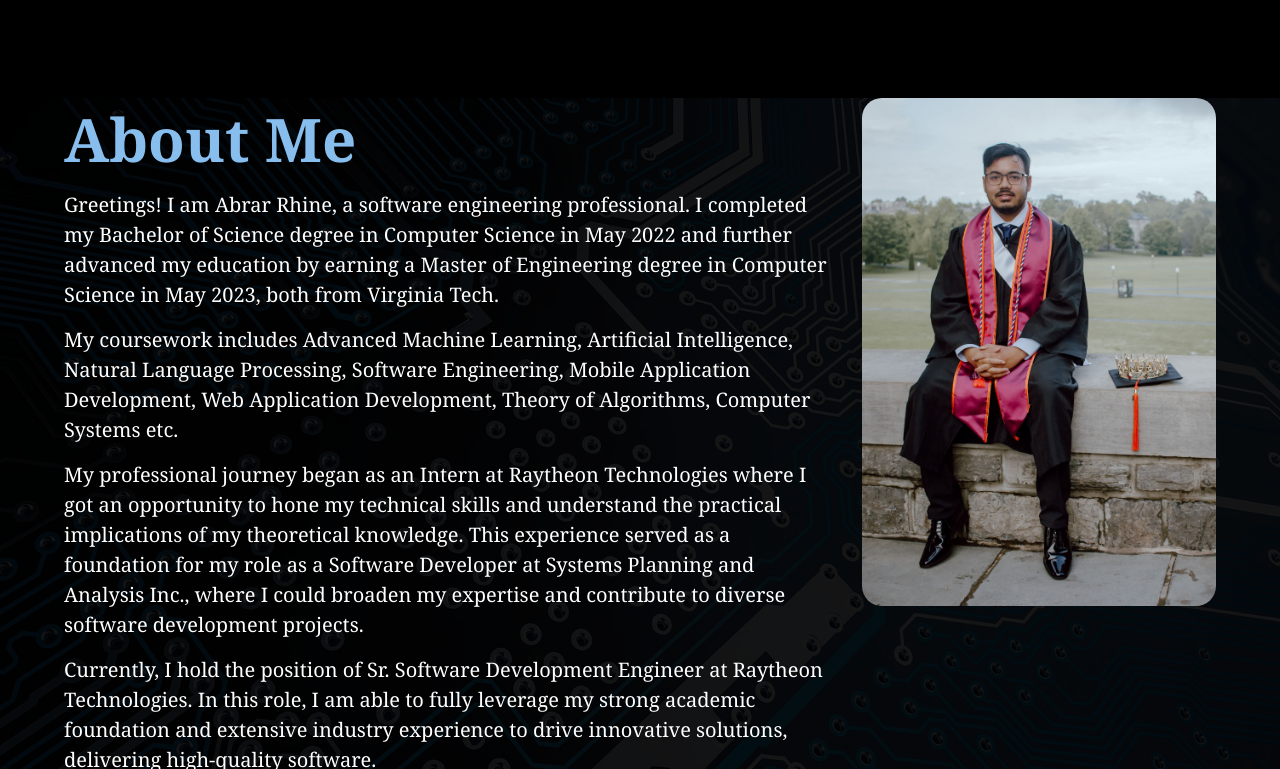
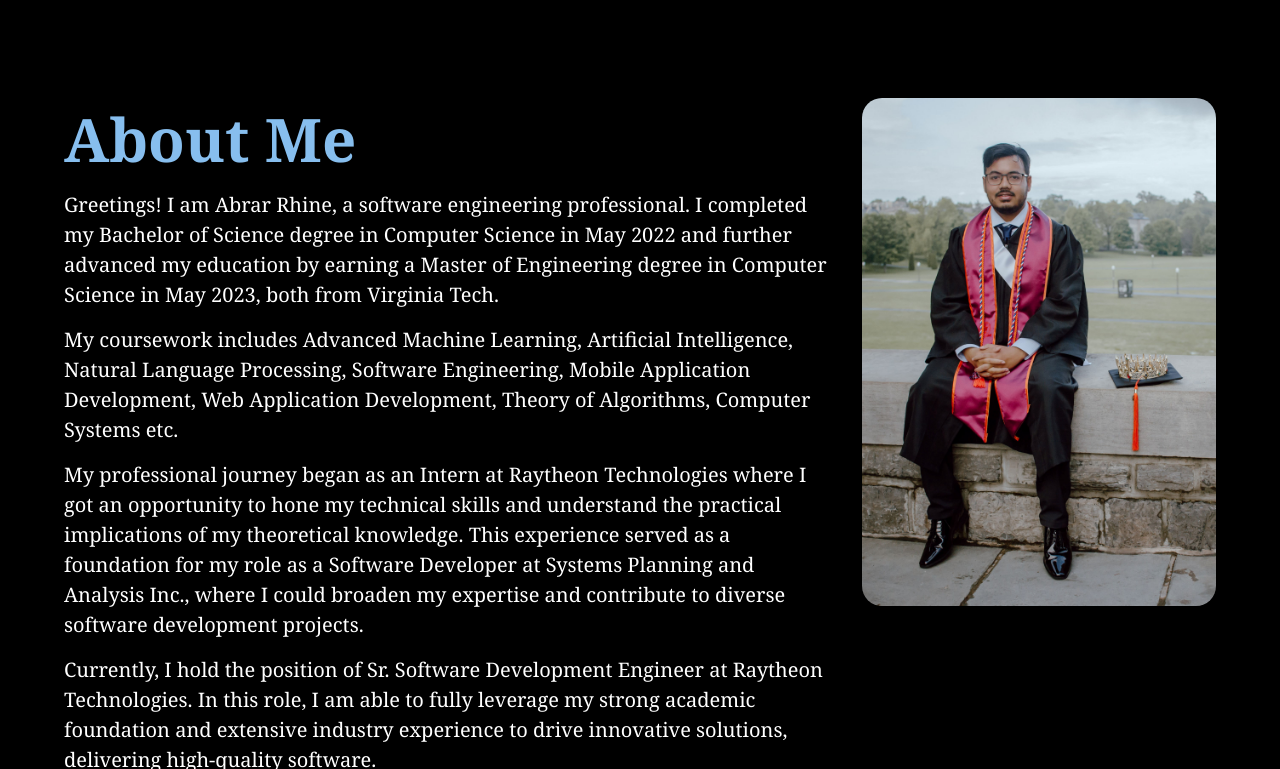
Before and after one commit to abrarrhine/personalwebsite, a React (Create React App) app: page / in a window 1280 px wide. Shown: the part 1191-1960 px from the top of the page. Built offline with nearby package versions, Linux system fonts and the light colour scheme.

Commit message:
Minor changes

```diff
--- a/src/App.js
+++ b/src/App.js
@@ -4,8 +4,8 @@ import Home from "./Components/Home"
 import Service from './Components/Service'
 import Artwork from './Components/Artwork';
 import Header from './Components/Header';
-import Footer from './Components/Footer';
 import Experience from './Components/Experience';
+import PhotoGallery from './Components/PhotoGallery';
 import { Route, Routes } from 'react-router-dom';
 function App() {
   return (
@@ -16,7 +16,7 @@ function App() {
         <Route path="/experience" element={<Experience></Experience> }></Route>
         <Route path="/projects" element={<Service></Service> }></Route>
         <Route path="/artworks" element={<Artwork></Artwork> }></Route>
-        {/* <Route path="/photos" element={<Photos></Photos> }></Route> */}
+        <Route path="/photos" element={<PhotoGallery></PhotoGallery> }></Route>
       </Routes>
     </div>
   );
--- a/src/Components/About.css
+++ b/src/Components/About.css
@@ -6,7 +6,7 @@ img.about__img{
 .aboutme-welcome-overlay{
     width: 100%;
     height: 100%;
-    background: rgba(0, 0, 0, 0.7);
+    background: rgba(0, 0, 0, 1);
     position: absolute;
     top: 0;
     left: 0;
--- a/src/Components/Header.js
+++ b/src/Components/Header.js
@@ -13,7 +13,7 @@ function Header() {
                 <li> <Link to="/experience" >Experience</Link></li>
                 <li> <Link to="/projects" >Projects</Link></li>
                 <li> <Link to="/artworks" >Artworks</Link></li>
-                <li> <Link to="/" >Photos</Link></li>
+                <li> <Link to="/photos" >Photos</Link></li>
             </ul>
             <label for="nav-toggle" className='icon-burger'>
                 <div className='line'></div>
--- /dev/null
+++ b/src/Components/PhotoGallery.js
@@ -0,0 +1,9 @@
+import React from 'react'
+
+const PhotoGallery = () => {
+  return (
+    <div>PhotoGallery</div>
+  )
+}
+
+export default PhotoGallery;
```
Also changed, not shown: src/Components/PhotoGallery.css (added).
